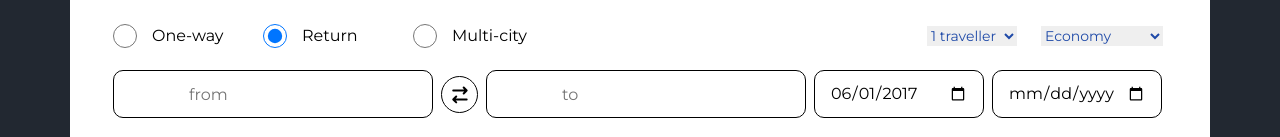
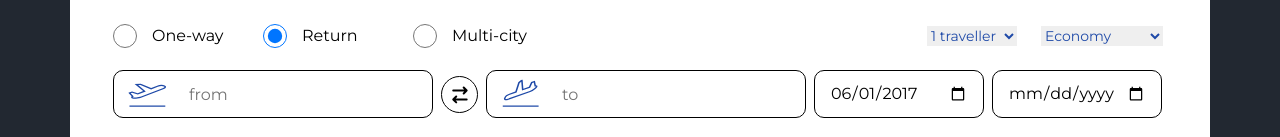
Before and after one commit to NadyaR9/expedition_project, a website: page src/index.html in a window 1280 px wide. Shown: the part 657-794 px from the top of the page. Drawn offline with nearby package versions, Linux system fonts and the light colour scheme; files that its build step writes are made by us from their sources; files whose address does not match are found by name.

Commit message:
fixed path problems for icons from form

```diff
--- a/src/sass/blocks/_booking.scss
+++ b/src/sass/blocks/_booking.scss
@@ -62,10 +62,10 @@
             }
         }
         #from {
-            background: url(../../icons/departures.svg) no-repeat 15px 1px;
+            background: url(../icons/departures.svg) no-repeat 15px 1px;
         }
         #to {
-            background: url(../../icons/returning.svg) no-repeat;
+            background: url(../icons/returning.svg) no-repeat;
         }
         #from, #to {
             width: 100%;
```
